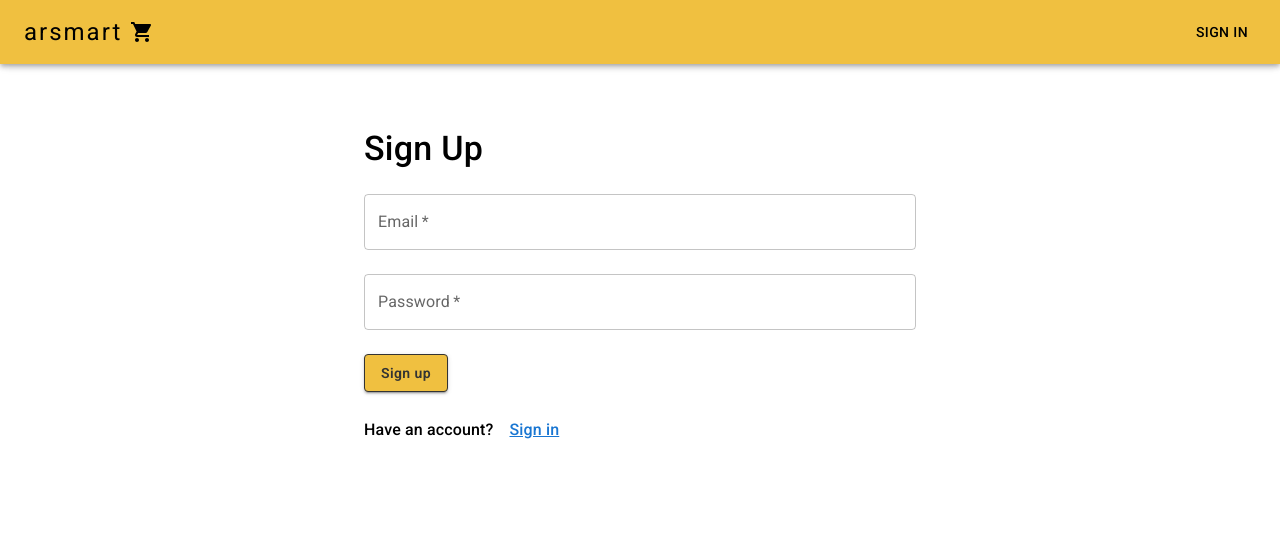
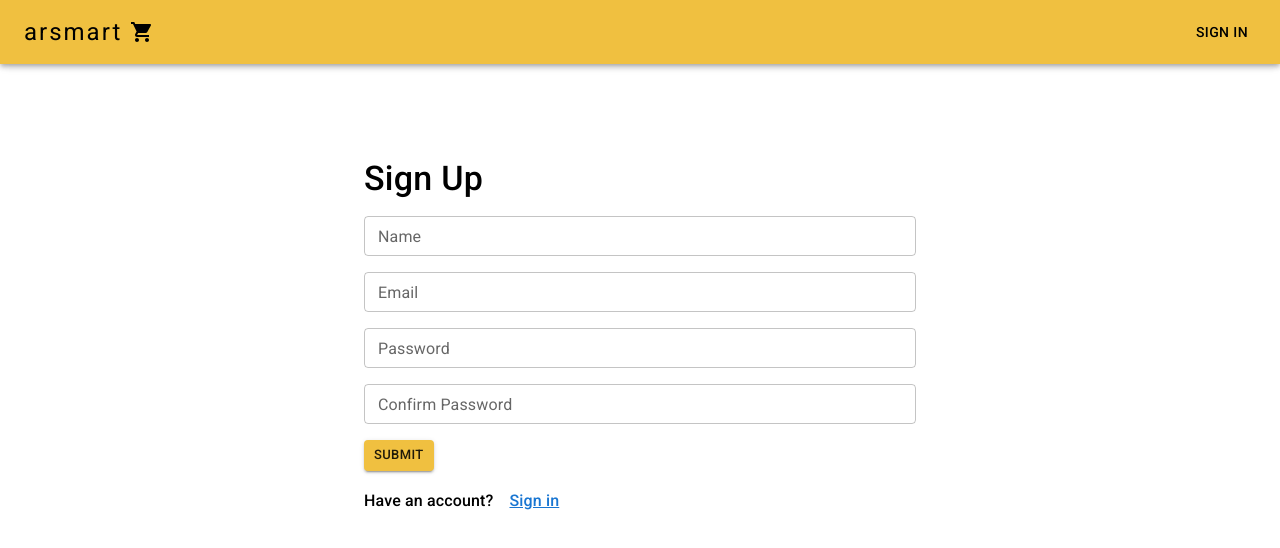
Before and after one commit to ars523/ars-mart-client, a React (Create React App) app: page /registration in a window 1280 px wide. Shown: the top 548 px of the page. Built offline with nearby package versions, Linux system fonts and the light colour scheme.

Commit message:
Register user completed

```diff
--- a/src/features/auth/authService.js
+++ b/src/features/auth/authService.js
@@ -1,9 +1,16 @@
 import axios from "axios"
 const URL = '/api/users/'
 
-
 const signin = async (userData)=>{
     const res = await axios.post(URL+'signin', userData)
+    if(res){
+        localStorage.setItem('user', JSON.stringify(res.data))
+    }
+    return res.data
+}
+
+const signup = async (userData)=>{
+    const res = await axios.post(URL+'register', userData)
     if(res){
         localStorage.setItem('user', JSON.stringify(res.data))
     }
@@ -29,4 +36,5 @@ const signout =  ()=>{
     localStorage.removeItem('shippingAddress')
     localStorage.removeItem('paymentMethod')
 }
-export const authService = {signin, signout, updateUserProfile}
+
+export const authService = {signin, signout, updateUserProfile, signup}
--- a/src/features/auth/authSlice.js
+++ b/src/features/auth/authSlice.js
@@ -15,6 +15,19 @@ export const signin = createAsyncThunk(
     async (userData, thunkApi) => {
         try {
             return await authService.signin(userData)
+        } catch (error) {
+            const message = (error.response && error.response.data && error.response.data.message) ||
+                error.message || error.toString()
+            return thunkApi.rejectWithValue(message)
+        }
+    }
+)
+
+export const signup = createAsyncThunk(
+    'auth/signup',
+    async (userData, thunkApi) => {
+        try {
+            return await authService.signup(userData)
         } catch (error) {
             const message = (error.response && error.response.data && error.response.data.message) ||
                 error.message || error.toString()
@@ -71,6 +84,19 @@ export const authSlice = createSlice({
                 state.isError = true
                 state.error = action.payload
             })
+            .addCase(signup.pending, (state) => {
+                state.isLoading = true
+            })
+            .addCase(signup.fulfilled, (state, action) => {
+                state.isLoading = false
+                state.isSuccess = true
+                state.user = action.payload
+            })
+            .addCase(signup.rejected, (state, action) => {
+                state.isLoading = false
+                state.isError = true
+                state.error = action.payload
+            })
             .addCase(signout.fulfilled, (state) => {
                 state.user = null
             })
--- a/src/pages/Login.jsx
+++ b/src/pages/Login.jsx
@@ -1,12 +1,13 @@
-import { Container, Grid, TextField} from "@mui/material"
+import { Container, Grid, TextField, Typography } from "@mui/material"
 import { useEffect } from "react"
 import { useDispatch, useSelector } from "react-redux"
-import {useLocation, useNavigate, useParams } from "react-router-dom"
+import { useLocation, useNavigate} from "react-router-dom"
 import { reset, signin } from "../features/auth/authSlice"
 import { ButtonPrimary } from "../shared/button"
 import { HeadingPrimary } from "../shared/typography"
 import { useFormik } from "formik"
 import * as yup from "yup"
+import { LinkPrimary } from "../shared/link"
 const Login = () => {
     const { user, isSuccess } = useSelector(state => state.auth)
     const location = useLocation()
@@ -20,11 +21,11 @@ const Login = () => {
         },
         validationSchema: yup.object({
             email: yup.string().email("Invalid email address").required("Required"),
-            password: yup.string().min(6, "Password is too short").required("Required"),
+            password: yup.string().min(6, "Invalid password").required("Required"),
         }),
         onSubmit: (values) => {
-            const {email, password} = values
-            dispatch(signin({email, password}))
+            const { email, password } = values
+            dispatch(signin({ email, password }))
         }
     })
     const { values, handleChange, handleSubmit, errors, handleBlur, touched } = formik
@@ -57,7 +58,7 @@ const Login = () => {
                         onBlur={handleBlur}
                         value={values.email}
                         error={touched.email && errors.email?.length > 0}
-                        helperText={errors.email}
+                        helperText={touched.email&&errors.email}
                     />
                 </Grid>
                 <Grid item xs={12}>
@@ -72,9 +73,10 @@ const Login = () => {
                         onBlur={handleBlur}
                         value={values.password}
                         error={touched.password && errors.password?.length > 0}
-                        helperText={errors.password}
+                        helperText={touched.email&&errors.password}
                     />
                 </Grid>
+                <Grid item xs={12}>
                     <ButtonPrimary
                         variant="contained"
                         type="submit"
@@ -82,6 +84,15 @@ const Login = () => {
                         Sign in
                     </ButtonPrimary>
                 </Grid>
+                <Grid item xs={12}>
+                    <Typography variant="subtitle1">
+                        Don't have an account?
+                        <LinkPrimary to='/registration' style={{ marginLeft: '1rem' }}>
+                            Register
+                        </LinkPrimary>
+                    </Typography>
+                </Grid>
+            </Grid>
         </Container>
     );
 };
--- a/src/pages/Register.jsx
+++ b/src/pages/Register.jsx
@@ -1,12 +1,131 @@
-import React from 'react';
-import withAuth from '../hoc/withAuth';
+import React, { useEffect } from 'react';
+import { Button, Grid, TextField, Typography } from '@mui/material';
+import { Container } from '@mui/system';
+import { useFormik } from 'formik';
+import * as yup from 'yup'
+import { HeadingPrimary } from '../shared/typography';
+import { LinkPrimary } from '../shared/link';
+import { signup, reset } from '../features/auth/authSlice';
+import {useDispatch, useSelector} from 'react-redux'
+import { useLocation, useNavigate } from 'react-router-dom';
 
-const Register = ({children}) => {
+
+const Register = () => {
+    const dispatch = useDispatch()
+    const { user, isSuccess } = useSelector(state => state.auth)
+    const location = useLocation()
+    const navigate = useNavigate()
+    const hitFrom = location?.state?.from
+    const go = hitFrom ? hitFrom : '/'
+    useEffect(() => {
+        if (isSuccess || user) {
+            navigate(`${go}`)
+            dispatch(reset())
+        }
+    }, [user, isSuccess, navigate, go, dispatch])
+    const formik = useFormik({
+        initialValues: {
+            name: '',
+            email: '',
+            password: '',
+            confirmPassword: ''
+        },
+        validationSchema: yup.object({
+            name: yup.string().max(15, "Must be 15 characters or less").required("Required"),
+            email: yup.string().email("Invalid email address").required("Required"),
+            password: yup.string().min(6, "Password is too short").required("Required"),
+            confirmPassword: yup
+                .string()
+                .required('Please retype your password.')
+                .oneOf([yup.ref('password'), null], "Passwords doesn't match")
+        }),
+        onSubmit: (values) => {
+            dispatch(signup(values))
+        }
+    })
+
+    const { values, handleChange, handleSubmit, errors, handleBlur, touched } = formik
+    const {name, email, password, confirmPassword } = values
     return (
-        <>
-            {children}
-        </>
+        <Container maxWidth='sm' sx={{ p: '30px' }}>
+            <Grid container rowSpacing={2} component='form' onSubmit={handleSubmit}>
+                <Grid item xs={12}>
+                    <HeadingPrimary variant="h4">
+                        Sign Up
+                    </HeadingPrimary>
+                </Grid>
+                <Grid item xs={12}>
+                    <TextField
+                        fullWidth
+                        placeholder='Name'
+                        label='Name'
+                        size='small'
+                        name='name'
+                        value={name}
+                        onChange={handleChange}
+                        onBlur={handleBlur}
+                        error={touched.name && errors.name?.length > 0}
+                        helperText={touched.email && errors.name}
+                    />
+                </Grid>
+                <Grid item xs={12}>
+                    <TextField
+                        fullWidth
+                        placeholder='Email'
+                        label='Email'
+                        size='small'
+                        name='email'
+                        value={email}
+                        onChange={handleChange}
+                        onBlur={handleBlur}
+                        error={touched.email && errors.email?.length > 0}
+                        helperText={touched.email && errors.email}
+                    />
+                </Grid>
+                <Grid item xs={12}>
+                    <TextField
+                        fullWidth
+                        placeholder='Password'
+                        label='Password'
+                        type='password'
+                        size='small'
+                        name='password'
+                        value={password}
+                        onChange={handleChange}
+                        onBlur={handleBlur}
+                        error={touched.password && errors.password?.length > 0}
+                        helperText={touched.email && errors.password}
+                    />
+                </Grid>
+                <Grid item xs={12}>
+                    <TextField
+                        fullWidth
+                        placeholder='Confirm Password'
+                        label='Confirm Password'
+                        type='password'
+                        size='small'
+                        name='confirmPassword'
+                        value={confirmPassword}
+                        onChange={handleChange}
+                        onBlur={handleBlur}
+                        error={touched.confirmPassword && errors.confirmPassword?.length > 0}
+                        helperText={touched.email && errors.confirmPassword}
+                    />
+                </Grid>
+                <Grid item xs={12}>
+                    <Button variant='contained' size='small' type='submit'>Submit</Button>
+                </Grid>
+                <Grid item xs={12}>
+                    <Typography variant="subtitle1">
+                        Have an account?
+                        <LinkPrimary to='/login' style={{ marginLeft: '1rem' }}>
+                            Sign in
+                        </LinkPrimary>
+                    </Typography>
+                </Grid>
+            </Grid>
+        </Container>
     );
 };
 
-export default withAuth(Register, 'registration');
+export default Register
```
Lines whose indentation alone changed are shown as unchanged.
